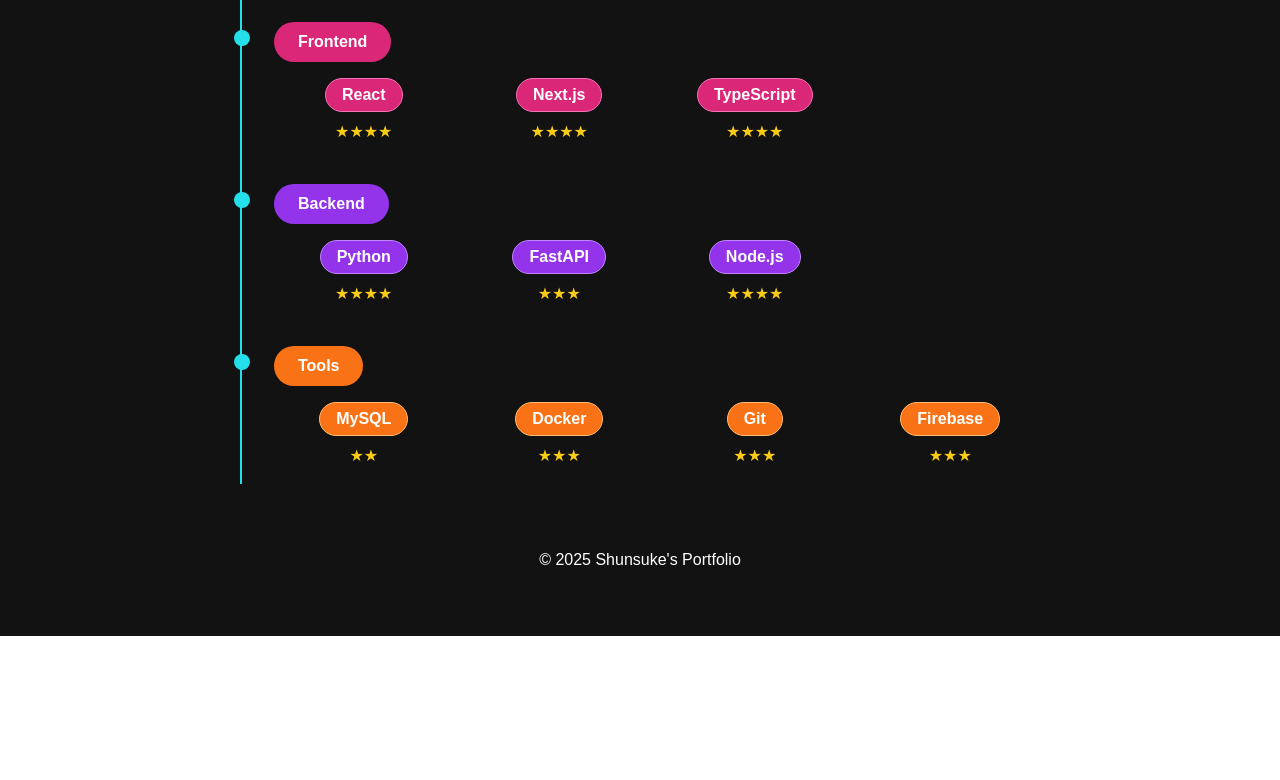
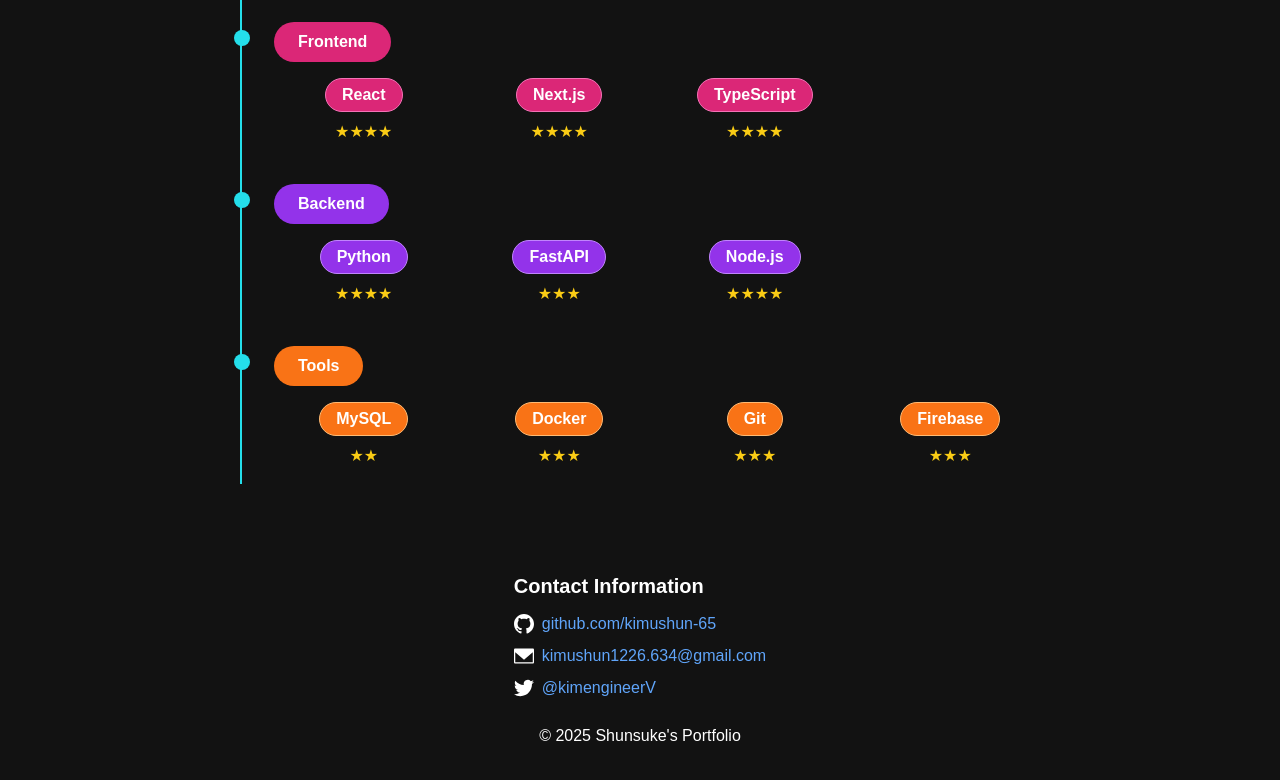
Before and after one commit to kimushun-65/Portfolio, a Next.js app in the folder frontend/: page / in a window 1280 px wide. Shown: the part 2199-2979 px from the top of the page. Before the commit the page ends 2835 px from the top, so only its background shows below. Built offline with nearby package versions, Linux system fonts and the light colour scheme.

Commit message:
footersection

```diff
--- a/frontend/components/display/footerSection.tsx
+++ b/frontend/components/display/footerSection.tsx
@@ -1,7 +1,60 @@
 export default function FooterSection() {
   return (
-    <div className='flex items-center justify-center'>
-      <p>© 2025 Shunsuke&apos;s Portfolio</p>
+    <div className='flex flex-col items-center justify-center'>
+      <div className='mb-4 mt-6'>
+        <h3 className='mb-3 text-xl font-bold'>Contact Information</h3>
+        <div className='flex flex-col space-y-2'>
+          <div className='flex items-center'>
+            <svg
+              xmlns='http://www.w3.org/2000/svg'
+              className='mr-2 h-5 w-5'
+              fill='currentColor'
+              viewBox='0 0 24 24'
+            >
+              <path d='M12 0c-6.626 0-12 5.373-12 12 0 5.302 3.438 9.8 8.207 11.387.599.111.793-.261.793-.577v-2.234c-3.338.726-4.033-1.416-4.033-1.416-.546-1.387-1.333-1.756-1.333-1.756-1.089-.745.083-.729.083-.729 1.205.084 1.839 1.237 1.839 1.237 1.07 1.834 2.807 1.304 3.492.997.107-.775.418-1.305.762-1.604-2.665-.305-5.467-1.334-5.467-5.931 0-1.311.469-2.381 1.236-3.221-.124-.303-.535-1.524.117-3.176 0 0 1.008-.322 3.301 1.23.957-.266 1.983-.399 3.003-.404 1.02.005 2.047.138 3.006.404 2.291-1.552 3.297-1.23 3.297-1.23.653 1.653.242 2.874.118 3.176.77.84 1.235 1.911 1.235 3.221 0 4.609-2.807 5.624-5.479 5.921.43.372.823 1.102.823 2.222v3.293c0 .319.192.694.801.576 4.765-1.589 8.199-6.086 8.199-11.386 0-6.627-5.373-12-12-12z' />
+            </svg>
+            <a
+              href='https://github.com/kimushun-65'
+              className='text-blue-400 hover:underline'
+            >
+              github.com/kimushun-65
+            </a>
+          </div>
+          <div className='flex items-center'>
+            <svg
+              xmlns='http://www.w3.org/2000/svg'
+              className='mr-2 h-5 w-5'
+              fill='currentColor'
+              viewBox='0 0 24 24'
+            >
+              <path d='M24 4.5v15c0 .85-.65 1.5-1.5 1.5H1.5C.65 21 0 20.35 0 19.5v-15c0-.85.65-1.5 1.5-1.5h21c.85 0 1.5.65 1.5 1.5zm-1.5 0L12 13.5 1.5 4.5h21zM22.5 19.5v-12L12 16.5 1.5 7.5v12h21z' />
+            </svg>
+            <a
+              href='mailto:kimushun1226.634@gmail.com'
+              className='text-blue-400 hover:underline'
+            >
+              kimushun1226.634@gmail.com
+            </a>
+          </div>
+          <div className='flex items-center'>
+            <svg
+              xmlns='http://www.w3.org/2000/svg'
+              className='mr-2 h-5 w-5'
+              fill='currentColor'
+              viewBox='0 0 24 24'
+            >
+              <path d='M23.953 4.57a10 10 0 01-2.825.775 4.958 4.958 0 002.163-2.723c-.951.555-2.005.959-3.127 1.184a4.92 4.92 0 00-8.384 4.482C7.69 8.095 4.067 6.13 1.64 3.162a4.822 4.822 0 00-.666 2.475c0 1.71.87 3.213 2.188 4.096a4.904 4.904 0 01-2.228-.616v.06a4.923 4.923 0 003.946 4.827 4.996 4.996 0 01-2.212.085 4.936 4.936 0 004.604 3.417 9.867 9.867 0 01-6.102 2.105c-.39 0-.779-.023-1.17-.067a13.995 13.995 0 007.557 2.209c9.053 0 13.998-7.496 13.998-13.985 0-.21 0-.42-.015-.63A9.935 9.935 0 0024 4.59z' />
+            </svg>
+            <a
+              href='https://twitter.com/kimengineerV'
+              className='text-blue-400 hover:underline'
+            >
+              @kimengineerV
+            </a>
+          </div>
+        </div>
+      </div>
+      <p className='mt-2 text-center'>© 2025 Shunsuke&apos;s Portfolio</p>
     </div>
   );
 }
```
